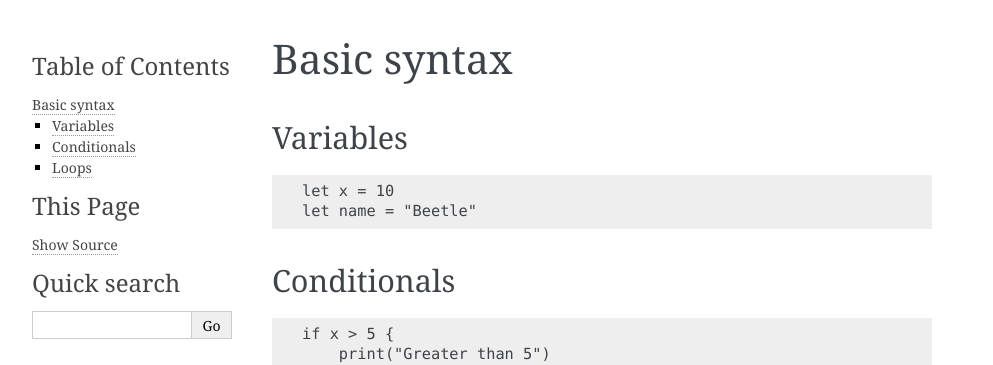
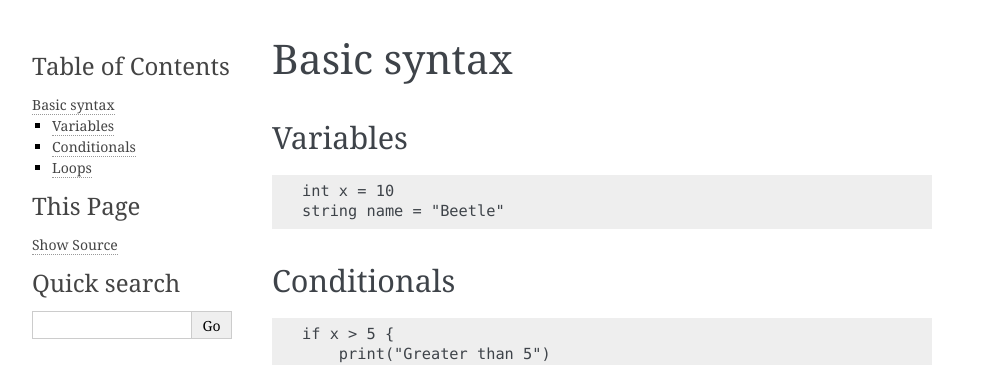
Before and after one commit to machadodecastro/beetle, a Sphinx documentation site: the page built from docs/syntax.rst, in a window 1280 px wide. Shown: the top 365 px of the page, without its empty margins (148-1141 px from the left). Built offline with Sphinx 7.4.7, drawn with Linux system fonts in a browser that asks for light colours.

Commit message:
update docs

```diff
--- a/docs/functions.rst
+++ b/docs/functions.rst
@@ -15,5 +15,5 @@ Use
 
 .. code-block:: beetle
 
-   let result = sum(2, 3)
+   int result = sum(2, 3)
    print(result)
--- a/docs/getting_started.rst
+++ b/docs/getting_started.rst
@@ -24,7 +24,7 @@ Running
 
    ./beetle program.bt
 
-Hello World
+Hello Beetle
 -----------
 
 .. code-block:: beetle
--- a/docs/syntax.rst
+++ b/docs/syntax.rst
@@ -6,8 +6,8 @@ Variables
 
 .. code-block:: beetle
 
-   let x = 10
-   let name = "Beetle"
+   int x = 10
+   string name = "Beetle"
 
 Conditionals
 ------------
```
